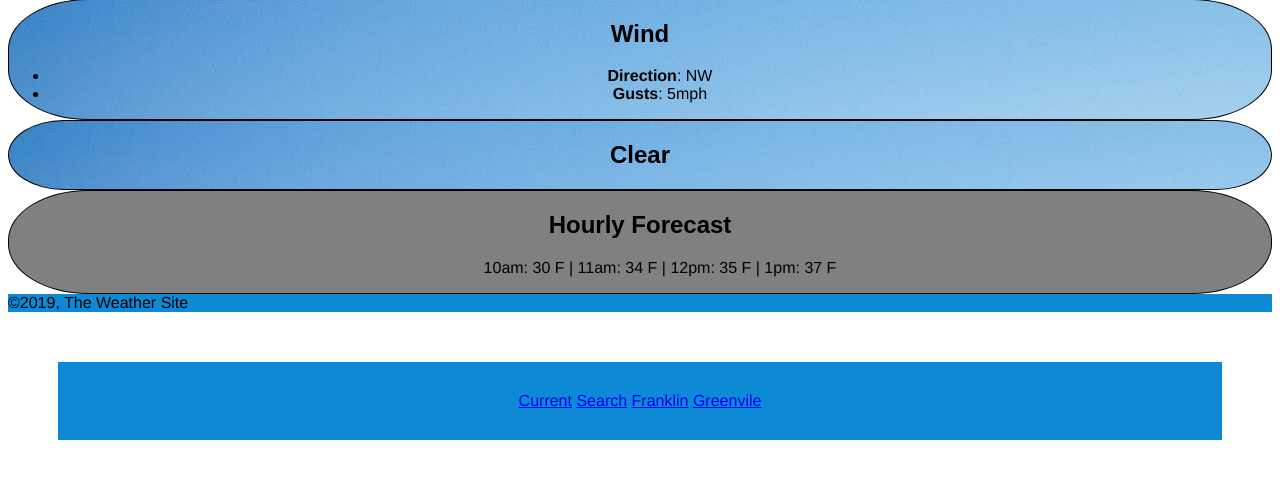
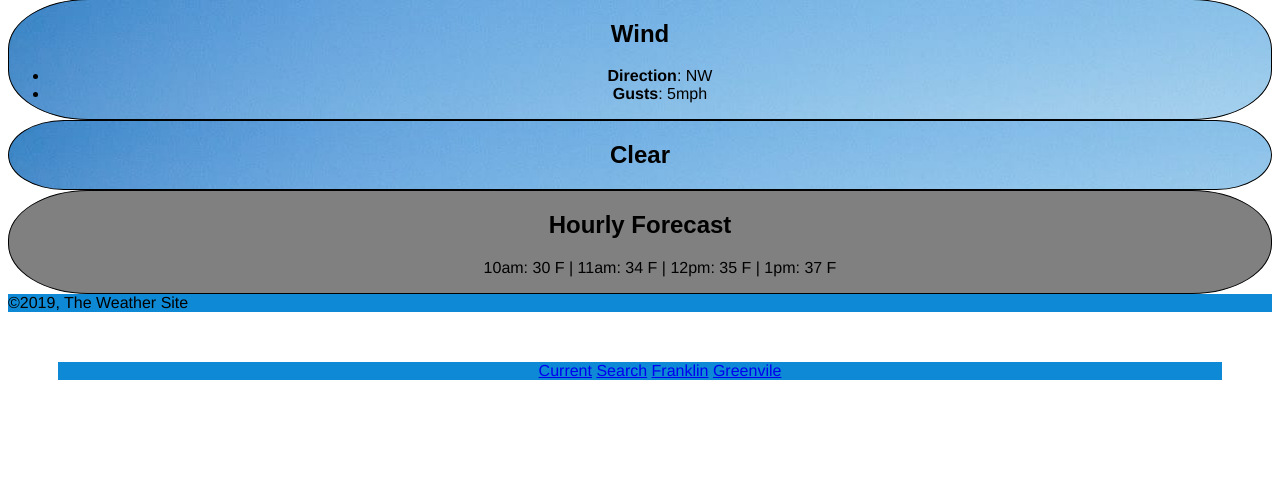
Before and after one commit to trainerkim20/trainerkim20.github.io, a PHP site: page /weather/franklin-id.html in a window 1280 px wide. Shown: the part 438-928 px from the top of the page. After the commit the page ends 818 px from the top, so only its background shows below. Run offline with PHP 8.4, Linux system fonts and the light colour scheme; some web fonts are replaced.

Commit message:
padding comment

```diff
--- a/weather/css/screens.css
+++ b/weather/css/screens.css
@@ -49,7 +49,7 @@ section {
 nav ul {
     text-align: center;
     background-color: #0e89d5;
-    padding: 30px;
+    /*padding: 30px;*/
     margin: 50px;
 }
 
```
